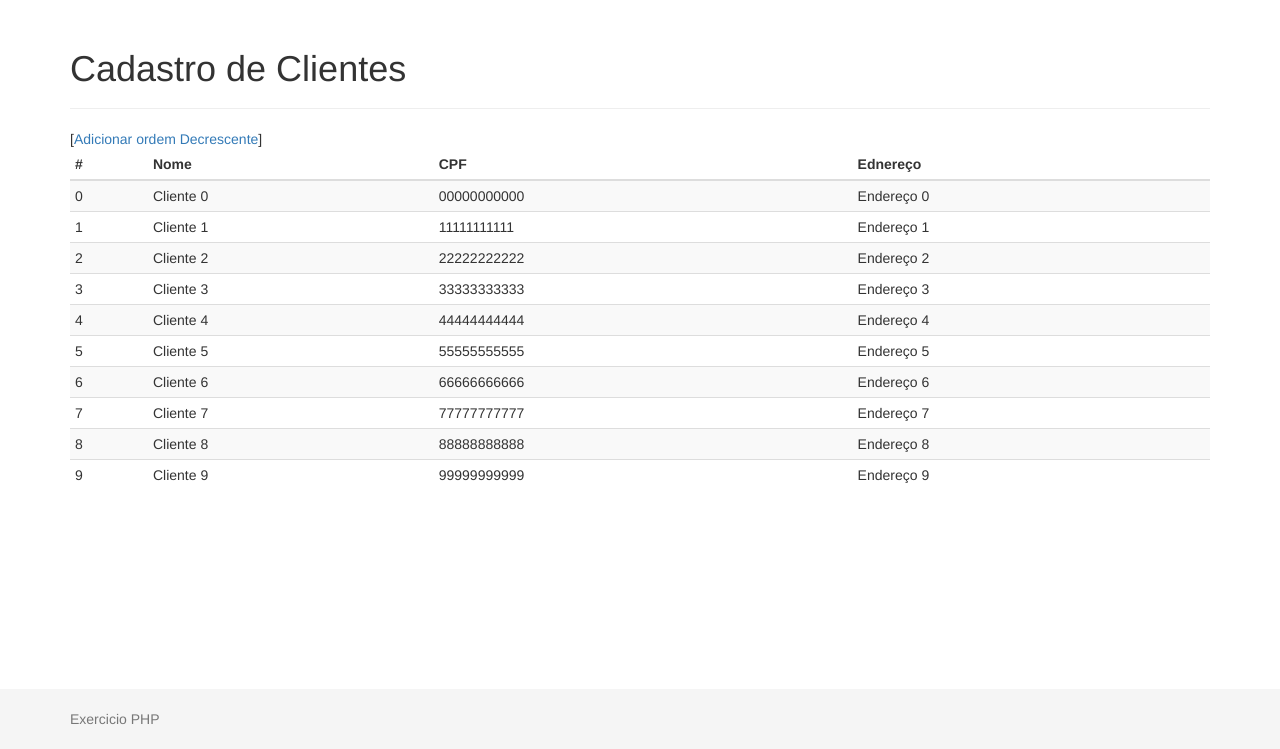
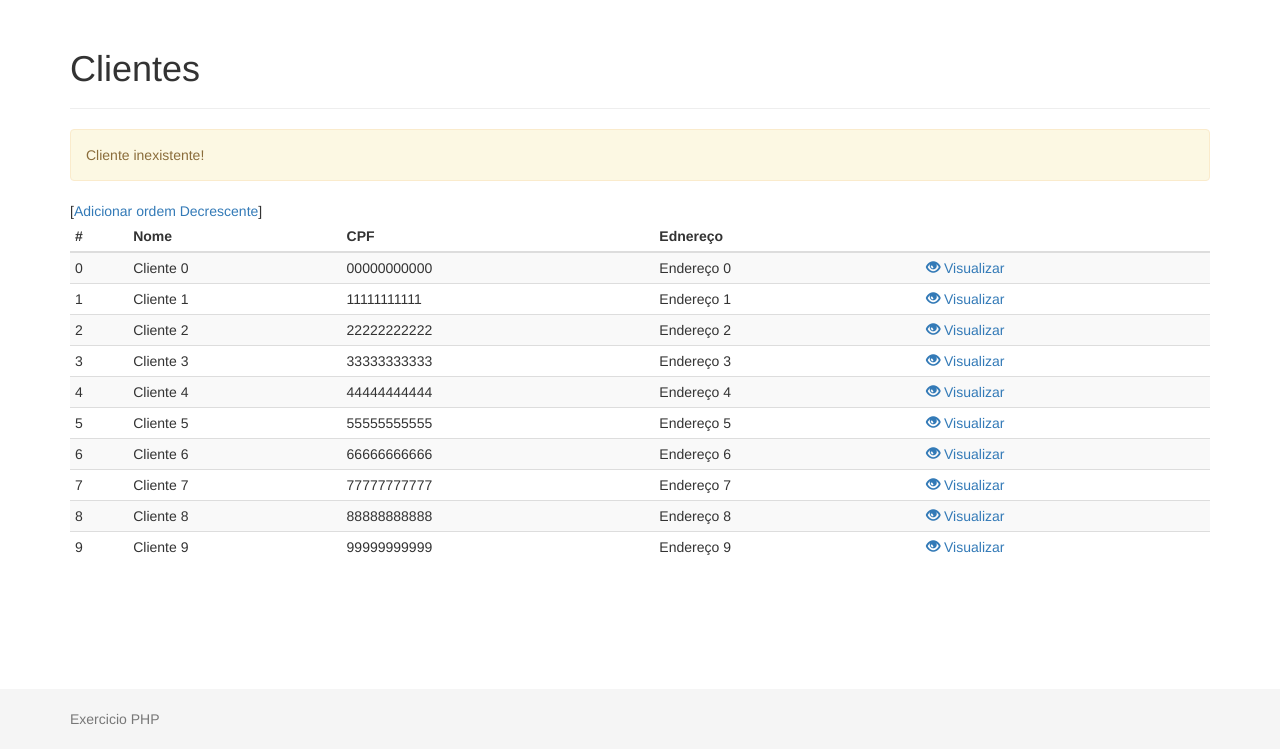
Before and after one commit to valdineireis/exercicioPHPCadastroClientes, a PHP site: page /index.php?action=cliente/inexistente in a window 1280 px wide. Shown: the part 51-800 px from the top of the page. Run offline with PHP 8.4, Linux system fonts and the light colour scheme.

Commit message:
Visualização do Cliente e divisão das páginas

```diff
--- /dev/null
+++ b/footer.php
@@ -0,0 +1,12 @@
+    </div>
+
+    <footer class="footer">
+        <div class="container">
+            <p class="text-muted">Exercicio PHP</p>
+        </div>
+    </footer>
+
+    <script type='text/javascript' src='assets/js/jquery.js'></script>
+    <script type='text/javascript' src='assets/js/bootstrap.js'></script>
+</body>
+</html>
--- /dev/null
+++ b/header.php
@@ -0,0 +1,37 @@
+<!DOCTYPE html>
+<html lang="pt-br">
+<head>
+    <meta charset="utf-8">
+    <title>Cadastro de Clientes</title>
+    <meta http-equiv="X-UA-Compatible" content="IE=edge">
+    <meta name="viewport" content="width=device-width, initial-scale=1.0">
+    <meta name="description" content="Exercício básico de PHP demonstrando um simples cadastro de clientes em memória">
+    <meta name="author" content="Valdinei Reis">
+
+    <link rel="stylesheet" href="assets/css/bootstrap.css">
+    <link rel="stylesheet" href="assets/css/footer-navbar.css">
+
+</head>
+<body>
+    <!-- Fixed navbar -->
+    <nav class="navbar navbar-default navbar-fixed-top">
+        <div class="container">
+            <div class="navbar-header">
+                <button type="button" class="navbar-toggle collapsed" data-toggle="collapse" data-target="#navbar" aria-expanded="false" aria-controls="navbar">
+                    <span class="sr-only">Toggle navigation</span>
+                    <span class="icon-bar"></span>
+                    <span class="icon-bar"></span>
+                    <span class="icon-bar"></span>
+                </button>
+                <a class="navbar-brand" href="#">Exercício PHP</a>
+            </div>
+            <div id="navbar" class="collapse navbar-collapse">
+                <ul class="nav navbar-nav">
+                    <li class="active"><a href="index.php">Clientes</a></li>
+                </ul>
+            </div><!--/.nav-collapse -->
+        </div>
+    </nav>
+
+    <!-- Begin page content -->
+    <div class="container">
--- a/index.php
+++ b/index.php
@@ -10,47 +10,24 @@ $ordem = filter_input(INPUT_GET, 'ordem', FILTER_DEFAULT);
 if (!isset($ordem)) {
     $ordem = 'asc';
 }
+
+require_once 'header.php';
 ?>
-<!DOCTYPE html>
-<html lang="pt-br">
-<head>
-    <meta charset="utf-8">
-    <title>Cadastro de Clientes</title>
-    <meta http-equiv="X-UA-Compatible" content="IE=edge">
-    <meta name="viewport" content="width=device-width, initial-scale=1.0">
-    <meta name="description" content="Exercício básico de PHP demonstrando um simples cadastro de clientes em memória">
-    <meta name="author" content="Valdinei Reis">
 
-    <link rel="stylesheet" href="assets/css/bootstrap.css">
-    <link rel="stylesheet" href="assets/css/footer-navbar.css">
+    <div class="page-header">
+        <h1>Clientes</h1>
+    </div>
 
-</head>
-<body>
-    <!-- Fixed navbar -->
-    <nav class="navbar navbar-default navbar-fixed-top">
-        <div class="container">
-            <div class="navbar-header">
-                <button type="button" class="navbar-toggle collapsed" data-toggle="collapse" data-target="#navbar" aria-expanded="false" aria-controls="navbar">
-                    <span class="sr-only">Toggle navigation</span>
-                    <span class="icon-bar"></span>
-                    <span class="icon-bar"></span>
-                    <span class="icon-bar"></span>
-                </button>
-                <a class="navbar-brand" href="#">Exercício PHP</a>
-            </div>
-            <div id="navbar" class="collapse navbar-collapse">
-                <ul class="nav navbar-nav">
-                    <li class="active"><a href="#">Clientes</a></li>
-                </ul>
-            </div><!--/.nav-collapse -->
-        </div>
-    </nav>
-
-    <!-- Begin page content -->
-    <div class="container">
-        <div class="page-header">
-            <h1>Cadastro de Clientes</h1>
-        </div>
+    <?php
+    $action = filter_input(INPUT_GET, 'action', FILTER_DEFAULT);
+    if ($action) {
+        switch ($action) {
+            case 'cliente/inexistente':
+                echo '<div class="alert alert-warning" role="alert">Cliente inexistente!</div>';
+                break;
+        }
+    }
+    ?>
 
     [<a href="index.php?ordem=<?=$ordem == 'asc' ? 'desc' : 'asc'?>">Adicionar ordem <?=$ordem == 'asc' ? 'Decrescente' : 'Crescente'?></a>]
     <table class="table table-striped table-condensed">
@@ -60,6 +37,7 @@ if (!isset($ordem)) {
                 <th>Nome</th>
                 <th>CPF</th>
                 <th>Ednereço</th>
+                <th></th>
             </tr>
         </thead>
         <tbody>
@@ -70,21 +48,12 @@ if (!isset($ordem)) {
                 echo "<td>" . $obj->getNome() . "</td>";
                 echo "<td>" . $obj->getCpf() . "</td>";
                 echo "<td>" . $obj->getEndereco() . "</td>";
+                echo "<td><a href='view.php?id=" . $key . "'><i class='glyphicon glyphicon-eye-open'></i> Visualizar</a></td>";
                 echo "</tr>";
             }
             ?>
         </tbody>
     </table>
 
-    </div>
-
-    <footer class="footer">
-        <div class="container">
-            <p class="text-muted">Exercicio PHP</p>
-        </div>
-    </footer>
-
-    <script type='text/javascript' src='assets/js/jquery.js'></script>
-    <script type='text/javascript' src='assets/js/bootstrap.js'></script>
-</body>
-</html>
+<?php
+require_once 'footer.php';
```
Also changed, not shown: view.php (added, +40 -0 lines). Lines whose indentation alone changed are shown as unchanged.
